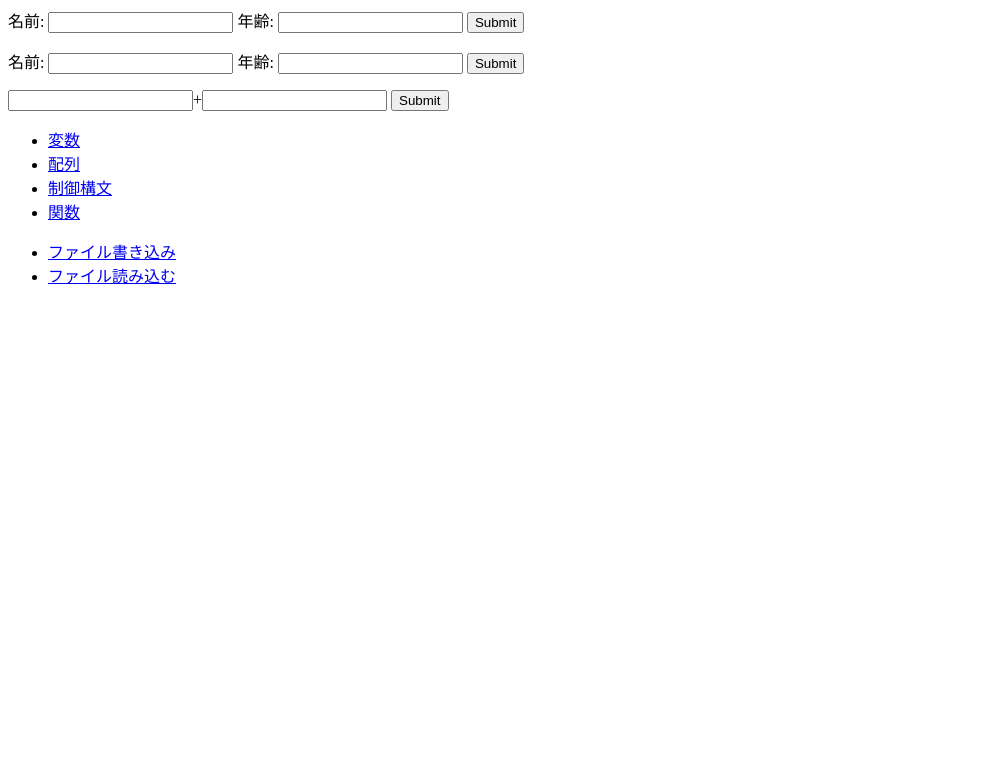
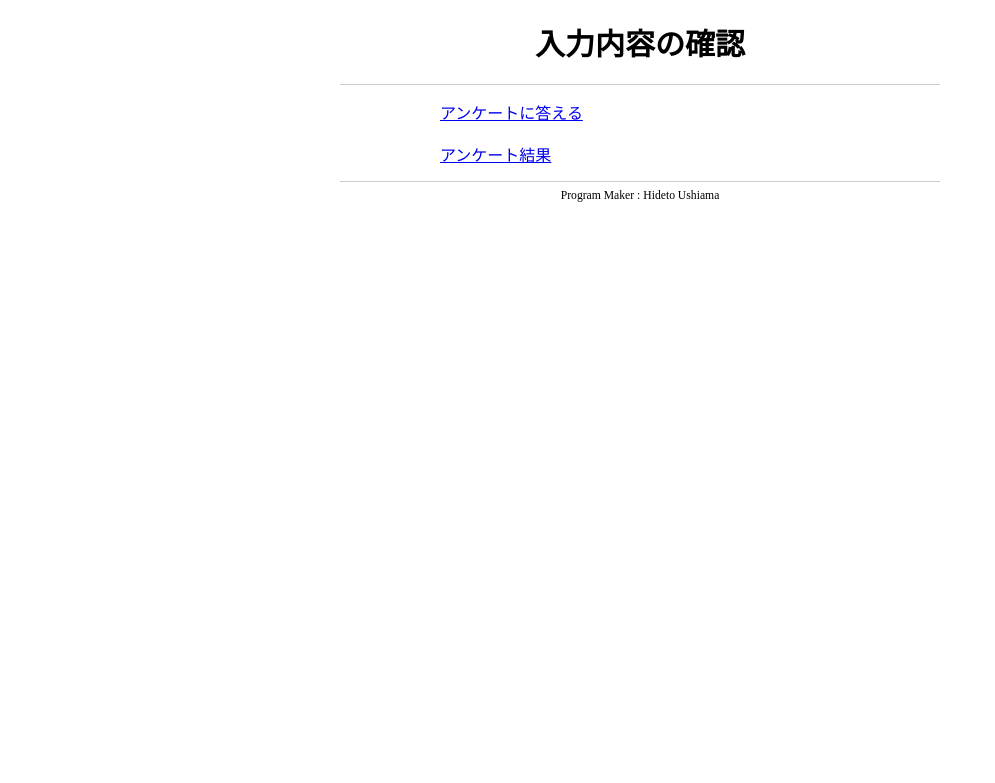
Before and after one commit to 07-UshiamaHideto/kadai, a PHP site: page / in a window 1280 px wide. Shown: the top 783 px of the page, without its empty margins (0-995 px from the left). Run offline with PHP 8.4, Linux system fonts and the light colour scheme.

Commit message:
PHP(アンケート)課題をアップロード

```diff
--- /dev/null
+++ b/5/css/sample.css
@@ -0,0 +1,110 @@
+body{
+    margin:0;
+    padding:0;
+    text-align:left;
+    font-size: 32px;
+}
+
+header{
+    width:600px;
+    margin:0 auto;
+    background-color: #fff;
+    border-bottom: 1px solid #ccc;
+    text-align: center;
+}
+
+main{
+    width:600px;
+    margin:5px auto;
+
+}
+
+h1{
+    font-size:30px;
+}
+
+h2{
+    font-size:18px;
+    text-align:center;
+}
+
+footer{
+    clear:both;
+    width:600px;
+    margin:15px auto 10px auto;
+    padding:5px 0;
+    background-color: #fff;
+    border-top:1px solid #ccc;
+    text-align: center;
+    font-size:14px;
+}
+
+.waku{
+    width:500px;
+    font-size:16px;
+    margin:15px auto 0 auto;
+    border-top:1px solid #000;border-left:1px solid #000;border-right:1px solid #000;
+    overflow:hidden;
+}
+
+.a_form{
+    width:400px;
+    font-size:16px;
+    margin:15px auto 0 auto;
+//    overflow:hidden;
+}
+
+.sub1{
+    width:500px;
+    text-align:center;
+    margin:0 auto;
+}
+
+.sub2{
+    width:400px;
+    text-align:center;
+    margin:25px auto 0 auto;
+}
+
+.left{
+    width:70px;
+    padding:5px 0 5px 19px;
+    text-align:left;
+    border-bottom:1px solid #000;border-right:1px solid #aaa;
+    float:left;
+}
+
+.center{
+    width:10px;
+    padding:5px 0 5px 9px;
+    text-align:left;
+    border-bottom:1px solid #000;border-right:1px solid #ddd;
+    float:left;
+}
+
+.right{
+    width:390px;
+    padding:5px 0 5px 20px;
+    text-align:left;
+    border-bottom:1px solid #000;
+    float:left;
+}
+
+.a_left{
+    width:50px;
+    padding:5px 0 5px 0;
+    text-align:left;
+//    border-right:1px solid #aaa;
+    float:left;
+}
+
+.a_right{
+    width:320px;
+    padding:5px 0 5px 20px;
+    text-align:left;
+    float:left;
+}
+
+.result{
+    font-size:16px;
+}
--- /dev/null
+++ b/5/data/data.txt
@@ -0,0 +1 @@
+うしあま,45,男性,ushi@h.email.ne.jp, スポーツ 読書 ゲーム その他
--- a/5/index.php
+++ b/5/index.php
@@ -1,36 +1,23 @@
+<!DOCTYPE html>
 <html>
 <head>
 <meta charset="utf-8">
 <title></title>
+<link rel="stylesheet" href="css/sample.css">
 </head>
 <body>
-<form action="get_confirm.php" method="get">
-	名前: <input type="text" name="name" />
-	年齢: <input type="text" name="age" />
-	<input type="submit" />
-</form>
-<form action="post_confirm.php" method="post">
-	名前: <input type="text" name="name" />
-	年齢: <input type="text" name="age" />
-	<input type="submit" />
-</form>
 
-<form action="math_confirm.php" method="post">
-	<input type="text" name="m1" />+<input type="text" name="m2" />
-	<input type="submit" />
-</form>
+<header>
+<h1>入力内容の確認</h1>
+</header>
 
-<ul>
-<li><a href="hensu.php">変数</a></li>
-<li><a href="hairetsu.php">配列</a></li>
-<li><a href="seigyo.php">制御構文</a></li>
-<li><a href="kansu.php">関数</a></li>
-</ul>
+<main>
+<div class="a_form">
+<a href="input_enq.php">アンケートに答える</a><br><br>
+<a href="show_enp.php">アンケート結果</a>
+</div>
+</main>
 
-<ul>
-<li><a href="write.php">ファイル書き込み</a></li>
-<li><a href="read.php">ファイル読み込む</a></li>
-</ul>
-
+<footer><small>Program Maker : Hideto Ushiama </small></footer>
 </body>
 </html>
```
Also changed, not shown: 5/confirm_enq.php (added, +46 -0 lines), 5/input_enq.php (added, +37 -0 lines), 5/input_finish.php (added, +41 -0 lines), 5/input_finish.php.php (added, +19 -0 lines), 5/show_enp.php (added, +40 -0 lines).
